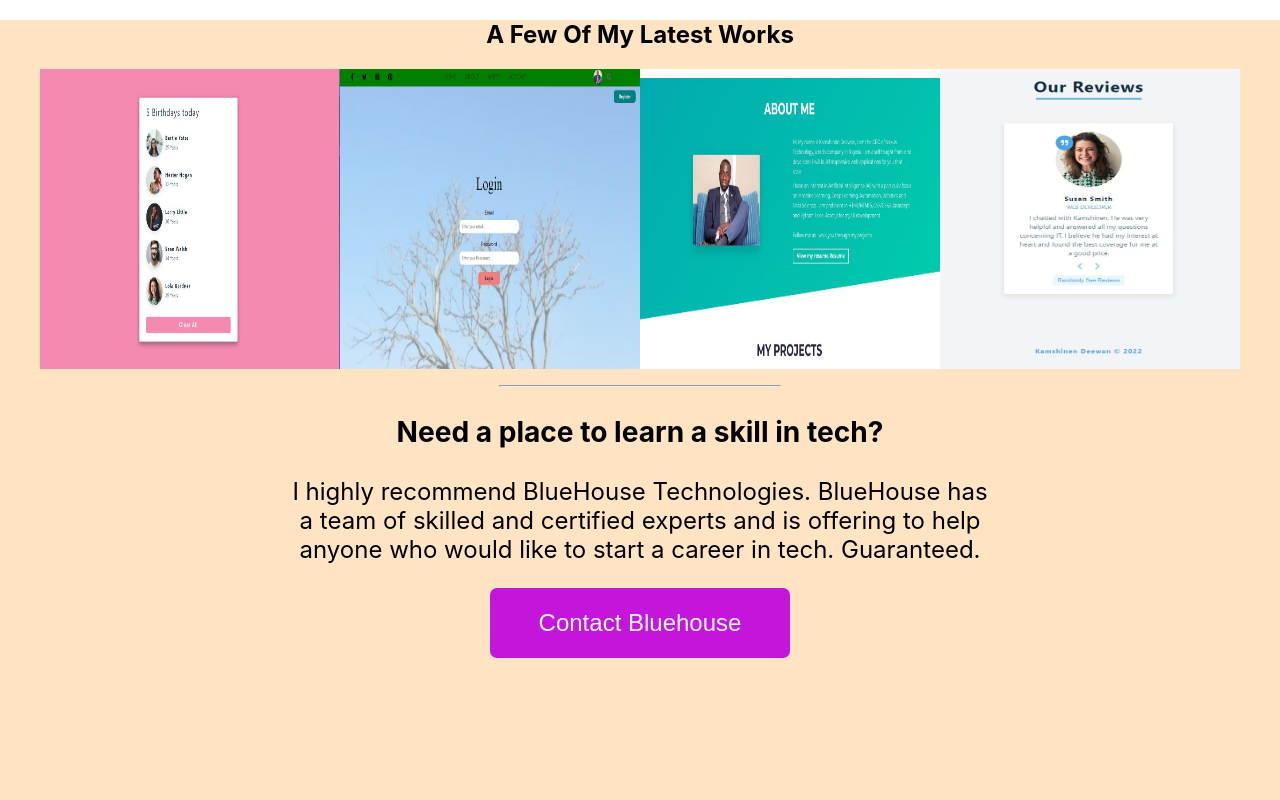
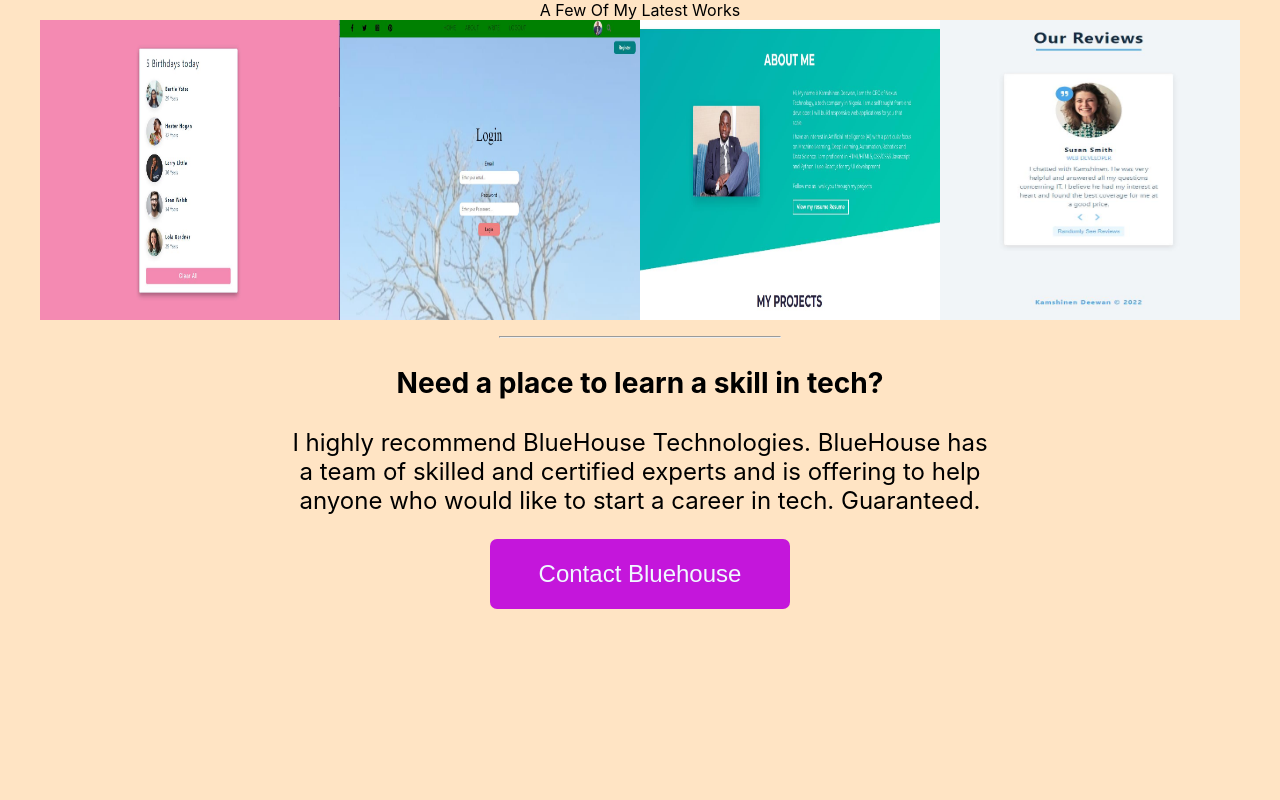
Before and after one commit to Muelji/myportfoliowebsite, a React (Create React App) app: page /work in a window 1280 px wide. Shown: the top 800 px of the page. Built offline with nearby package versions, Linux system fonts and the light colour scheme.

Commit message:
working on all componenets

```diff
--- a/src/Components/NavBar.jsx
+++ b/src/Components/NavBar.jsx
@@ -1,7 +1,8 @@
 import React from 'react';
 import "./NavBar.css";
-;
 import { Link } from 'react-router-dom';
+
+
 function NavBar() {
   return (
     <div>
--- a/src/Components/Work.jsx
+++ b/src/Components/Work.jsx
@@ -12,7 +12,7 @@ function Work() {
       <div className='divwork'>
 
          <div>
-              <h2>A Few Of My Latest Works</h2>
+            A Few Of My Latest Works
               <div>
                  <img src={w1} alt="t1" className='imgd' /><img src={w2} alt="t1" className='imgd' /><img src={w3} alt="t1" className='imgd' /><img src={w4} alt="t1" className='imgd' />
               </div>
```
Also changed, not shown: src/Components/AllComponents.jsx (+6 -6 lines).
